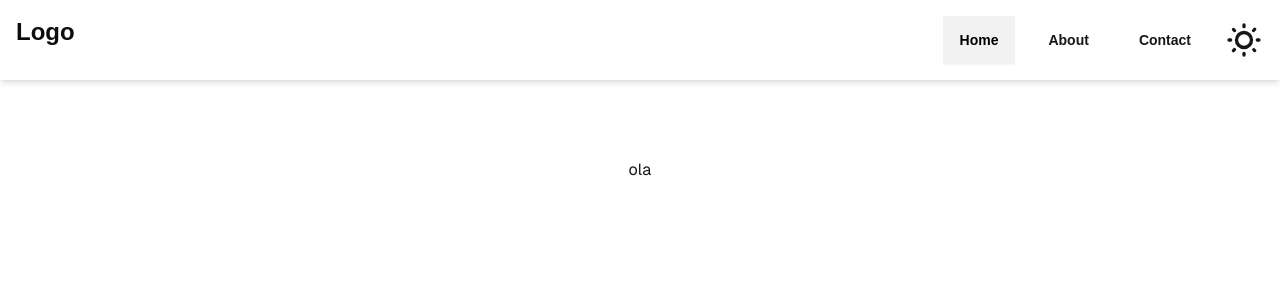
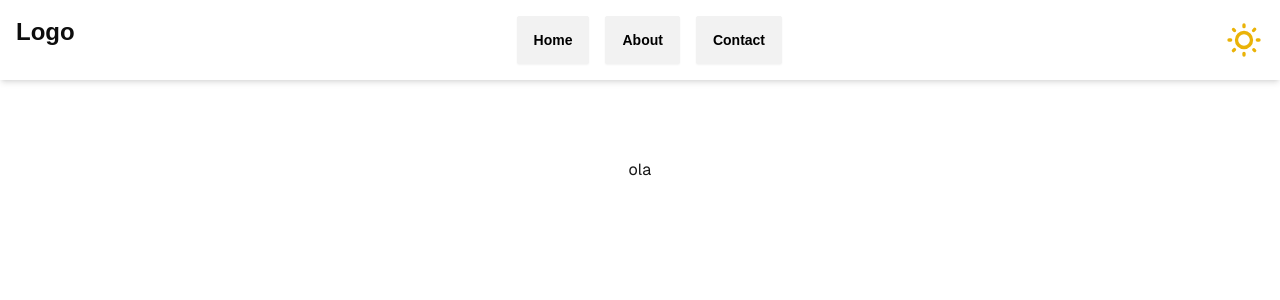
Before and after one commit to DanielCamucatto/app-bjj, a Next.js app: page / in a window 1280 px wide. Shown: the top 300 px of the page. Built offline with nearby package versions, Linux system fonts and the light colour scheme.

Commit message:
feat(add header)

```diff
--- a/src/app/assets/Icons/SunIcons.tsx
+++ b/src/app/assets/Icons/SunIcons.tsx
@@ -1,6 +1,6 @@
 export const SunIcon = () => (
     <svg
-    className="swap-off h-10 w-10 fill-current"
+    className="swap-off h-10 w-10 fill-yellow-500 "
     xmlns="http://www.w3.org/2000/svg"
     viewBox="0 0 24 24">
     <path
--- a/src/app/components/Header/Header.tsx
+++ b/src/app/components/Header/Header.tsx
@@ -15,14 +15,14 @@ const Header = () => {
         <Link href="/" className="btn btn-primary-content normal-case text-sm">
           Home
         </Link>
-        <Link href="/about" className="btn btn-ghost normal-case text-sm">
+        <Link href="/about" className="btn btn-primary-content normal-case text-sm">
           About
         </Link>
-        <Link href="/contact" className="btn btn-ghost normal-case text-sm">
+        <Link href="/contact" className="btn btn-primary-content normal-case text-sm">
           Contact
         </Link>
-        <DarkModeToggle />
       </nav>
+    <DarkModeToggle />
 
       <MobileMenu />
     </header>
```
